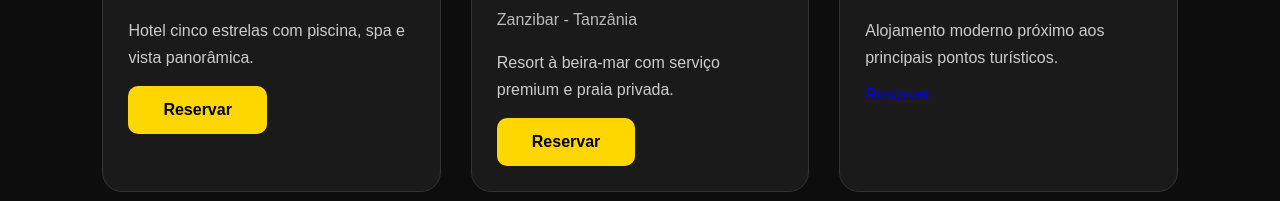
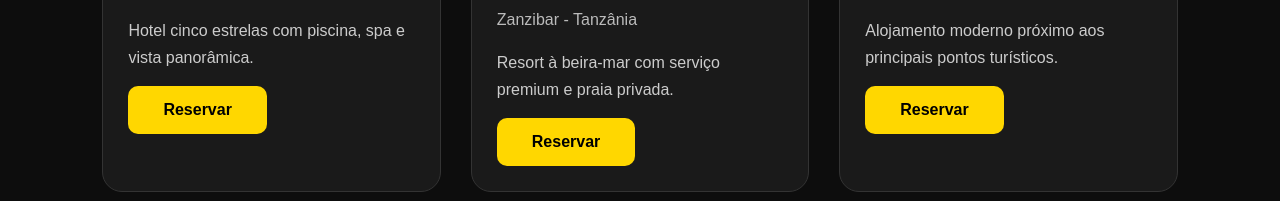
Before and after one commit to cardosolemos312-source/horbis-soluction, a website: page hoteis.html in a window 1280 px wide. Shown: the part 2467-2668 px from the top of the page. Drawn offline with Linux system fonts and the light colour scheme.

Commit message:
corrigir caminhos

```diff
--- a/hoteis.html
+++ b/hoteis.html
@@ -611,7 +611,7 @@ Resort à beira-mar com serviço premium e praia privada.
 <p>
 Alojamento moderno próximo aos principais pontos turísticos.
 </p>
-<a href="#class="btn">Reservar</a>
+<a href="#" class="btn">Reservar</a>
 </div>
 
 </div>
```
Also changed, not shown: index.html (+0 -1 lines).
